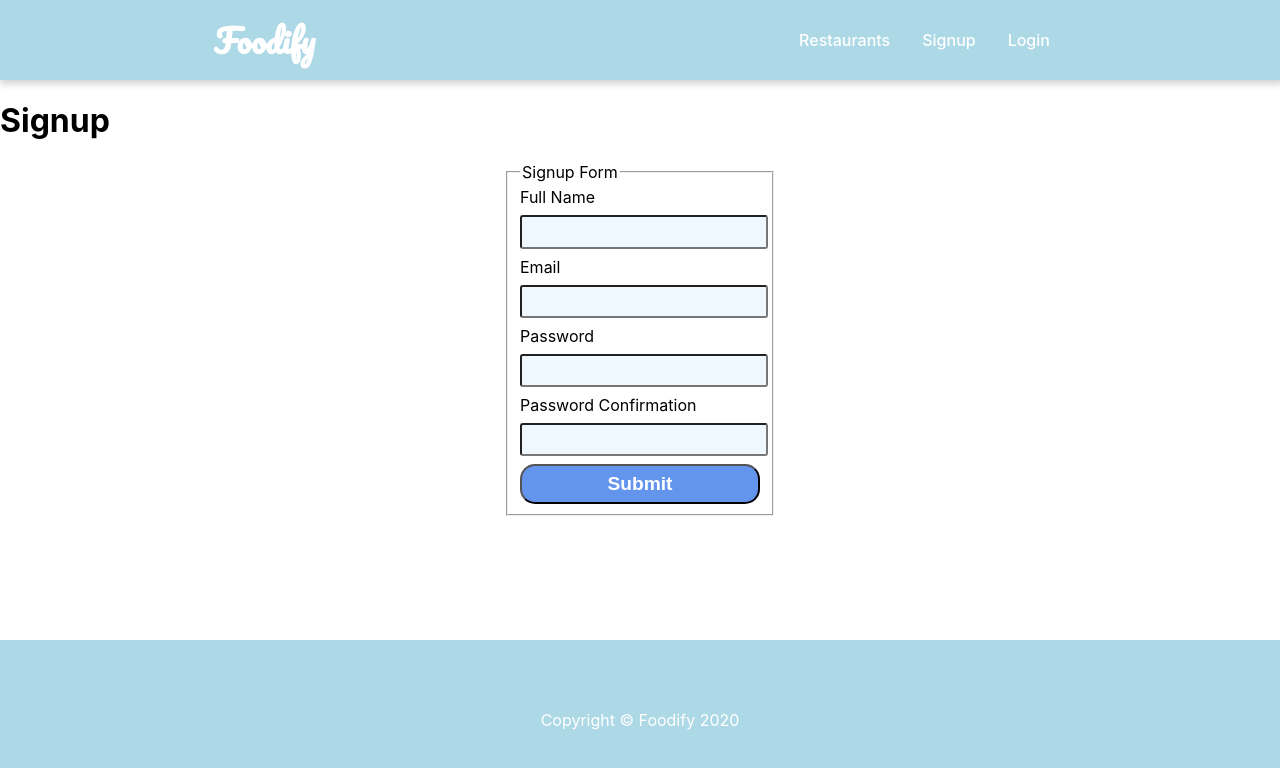
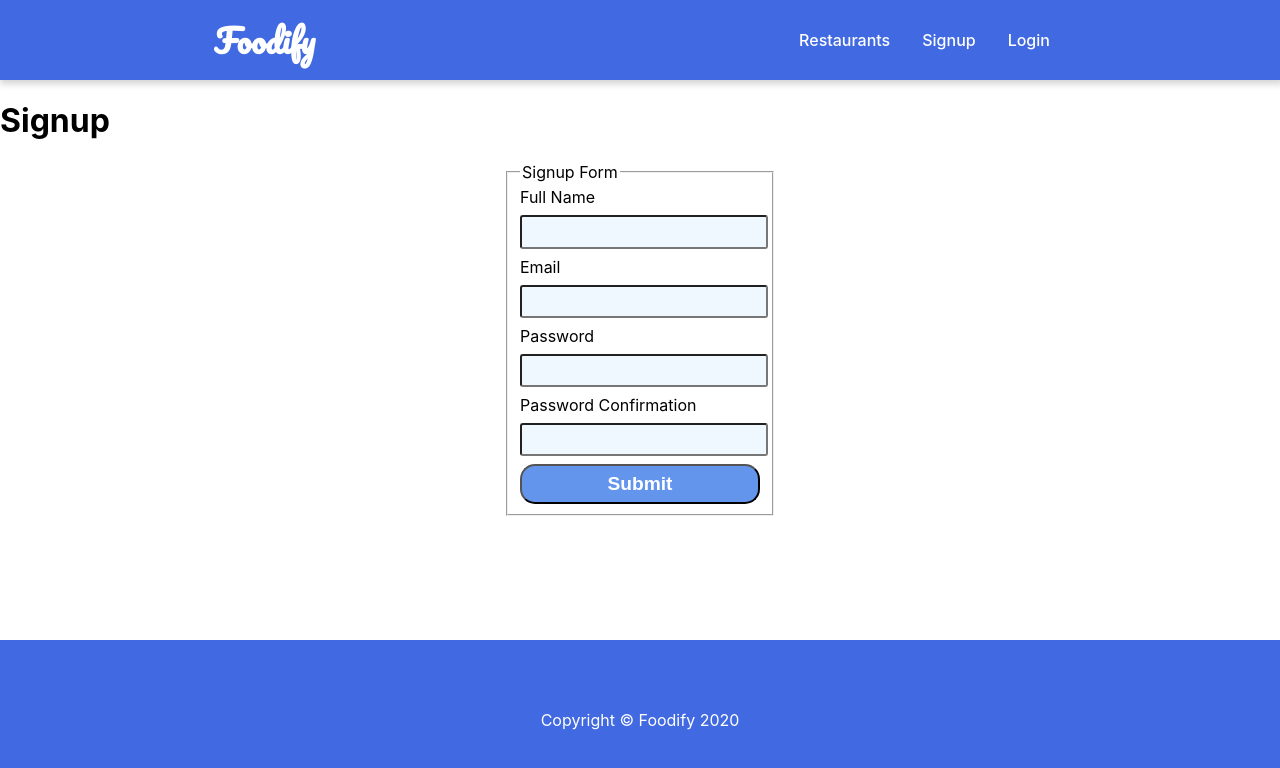
Before and after one commit to vrobl001/Foodify, a React (Create React App) app: page /signup in a window 1280 px wide. Shown: the top 768 px of the page. Built offline with nearby package versions, Linux system fonts and the light colour scheme.

Commit message:
changed bg color to royal blue

```diff
--- a/src/components/Footer/Footer.module.css
+++ b/src/components/Footer/Footer.module.css
@@ -2,7 +2,7 @@
     display: flex;
     align-items: center;
     height: 10rem;
-    background-color: lightblue;
+    background-color: royalblue;
     justify-content: center;
     color: #ffffff;
 }
--- a/src/components/Navbar/Navbar.module.css
+++ b/src/components/Navbar/Navbar.module.css
@@ -2,7 +2,7 @@
     display: flex;
     align-items: center;
     height: 5rem;
-    background-color: lightblue;
+    background-color: royalblue;
     justify-content: space-around;
     box-shadow: 2px 2px 7px 2px lightgrey;
 }
```
